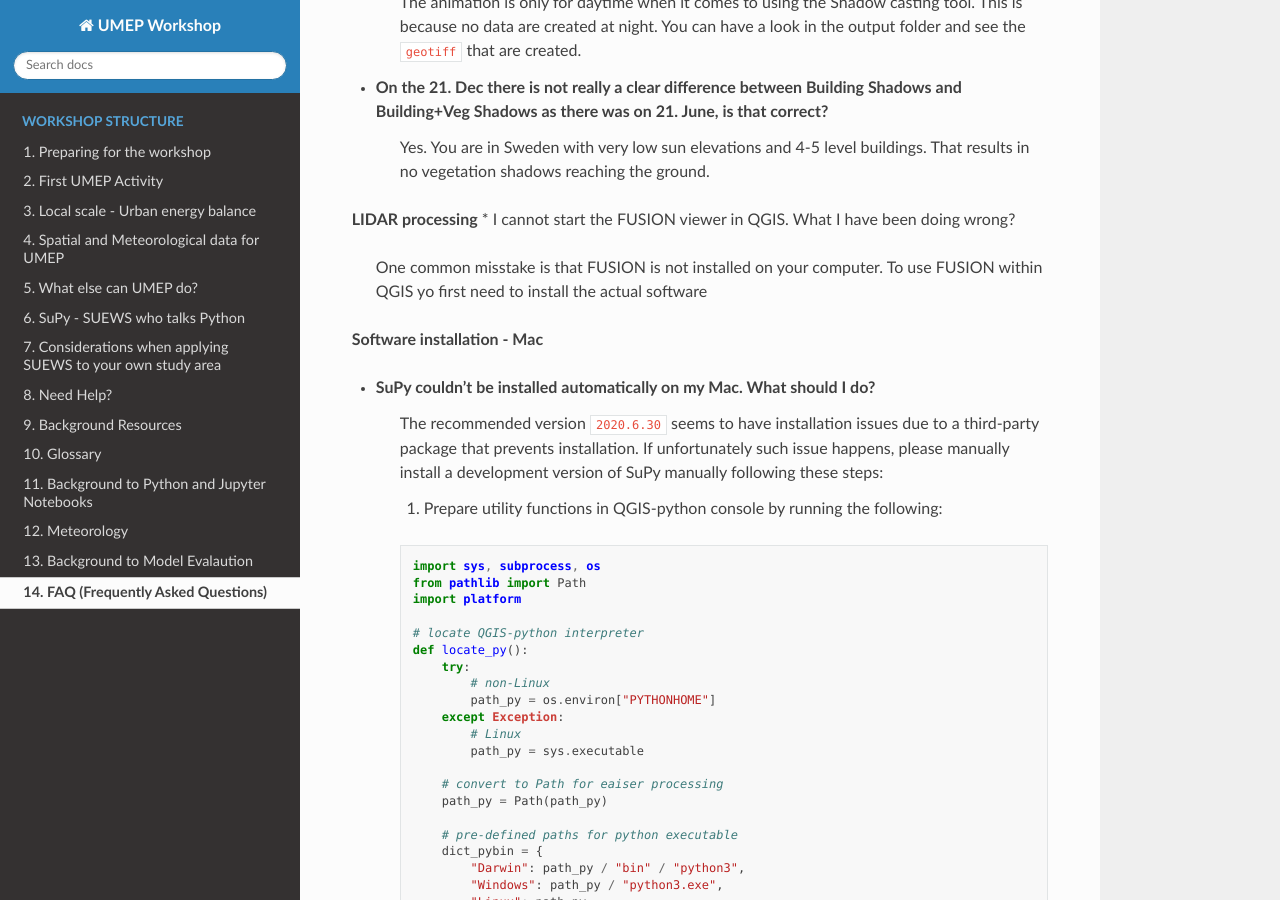
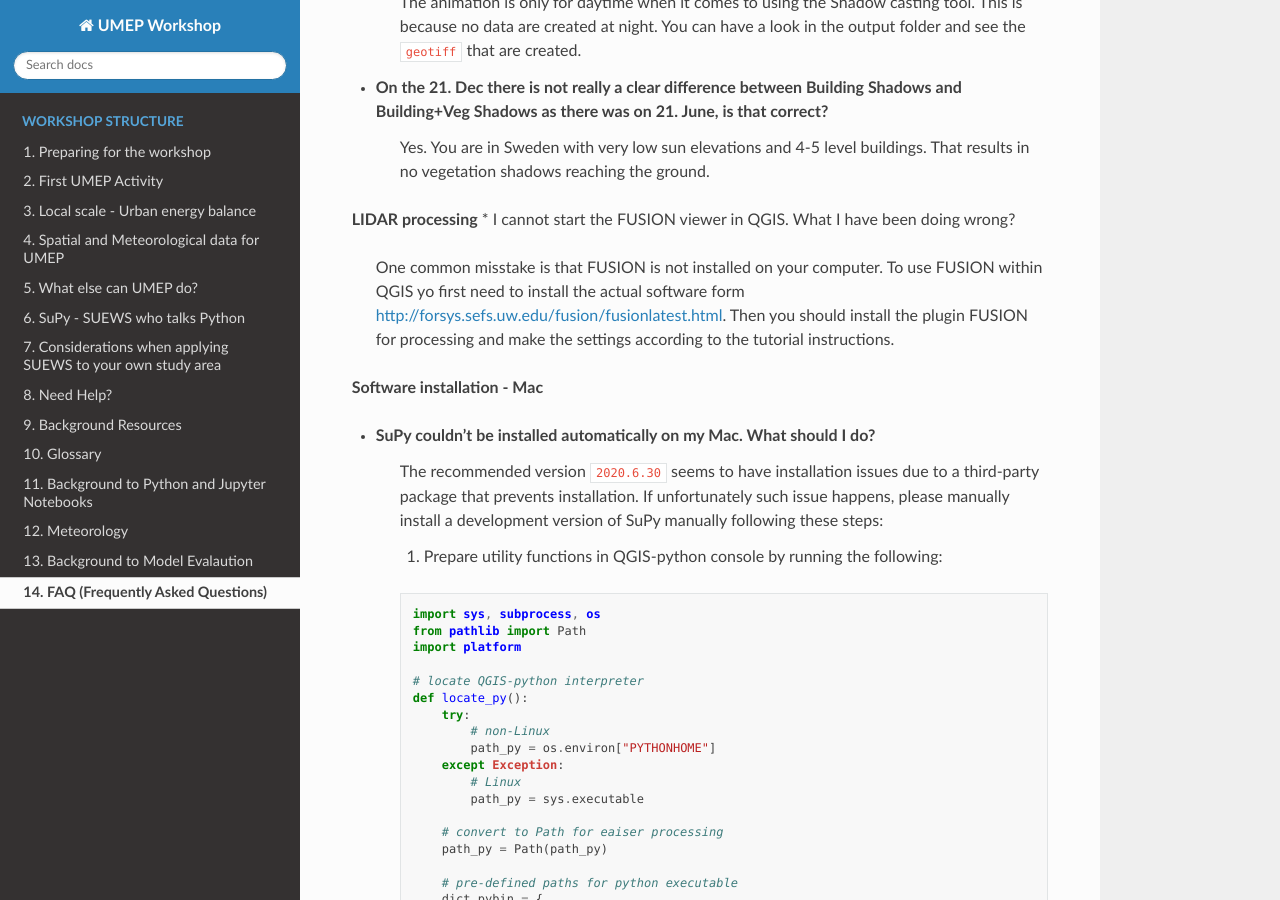
Before and after one commit to Urban-Meteorology-Reading/UMEP-Workshop, a Sphinx documentation site: the page built from source/FAQ.rst, in a window 1280 px wide and 900 px high, scrolled down 517 px. Built offline with Sphinx 7.4.7 and the Read the Docs theme 2.0.0, drawn with Linux system fonts in a browser that asks for light colours.

Commit message:
Update FAQ.rst

```diff
--- a/source/FAQ.rst
+++ b/source/FAQ.rst
@@ -19,7 +19,7 @@ Here are common questions that appear throughout the workshop.
 
 **LIDAR processing**
 * I cannot start the FUSION viewer in QGIS. What I have been doing wrong?
-    One common misstake is that FUSION is not installed on your computer. To use FUSION within QGIS yo first need to install the actual software
+    One common misstake is that FUSION is not installed on your computer. To use FUSION within QGIS yo first need to install the actual software form `<http://forsys.sefs.uw.edu/fusion/fusionlatest.html>`__. Then you should install the plugin FUSION for processing and make the settings according to the tutorial instructions.
 
 **Software installation - Mac**
 
```
